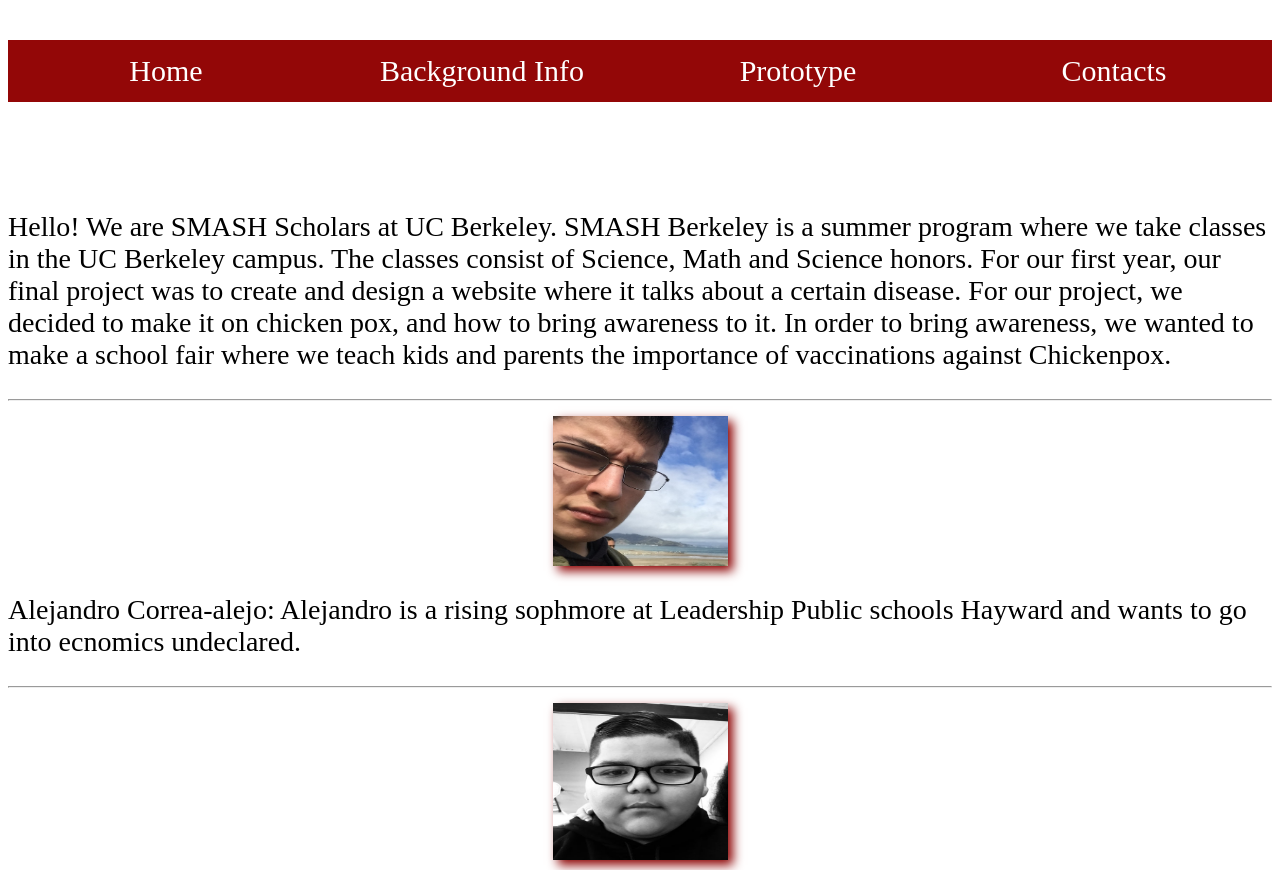
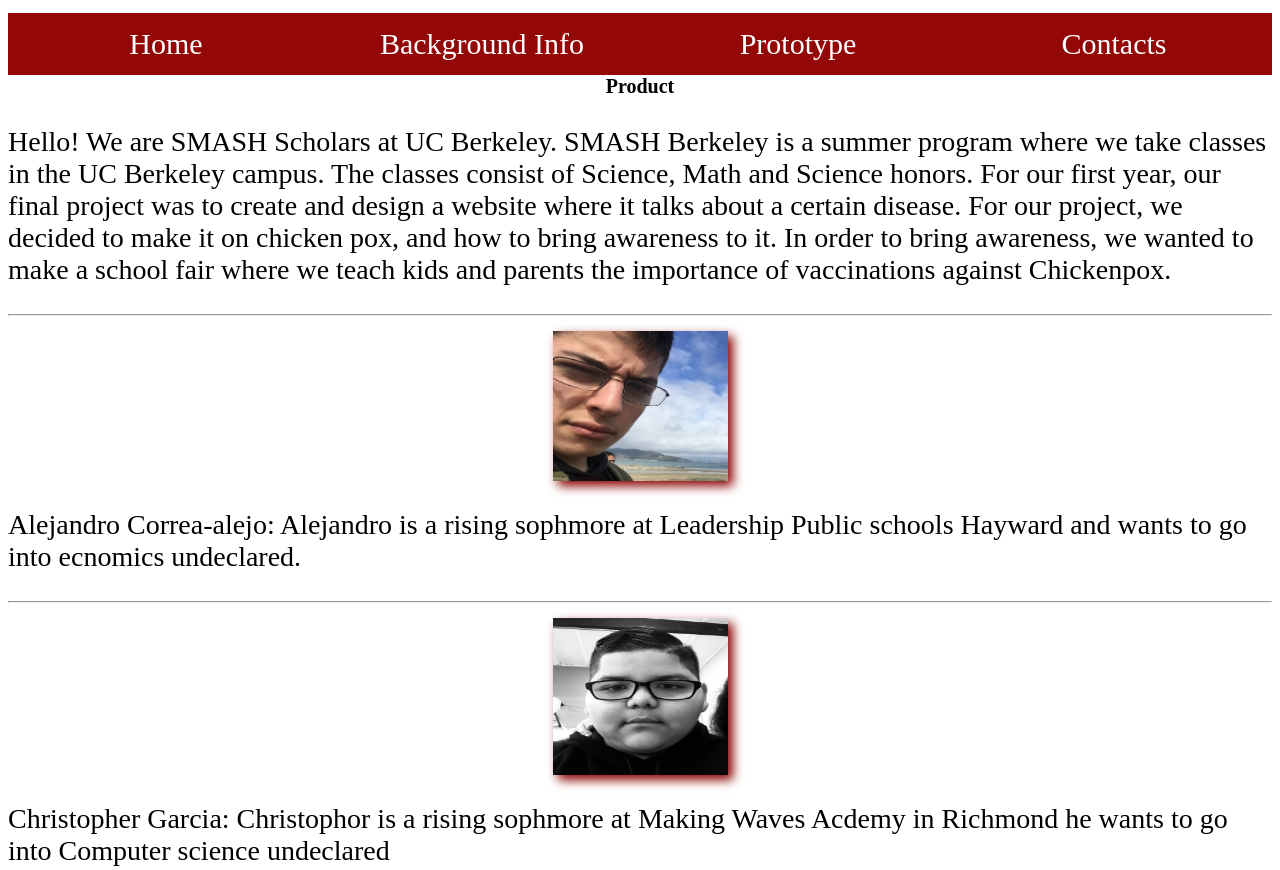
Before and after one commit to noahboa1/noahboa1.github.io, a plain HTML site: page Finalproject/Intro.html in a window 1280 px wide. Shown: the top 870 px of the page. Drawn offline with Linux system fonts and the light colour scheme.

Commit message:
Update Intro.css

```diff
--- a/Finalproject/Intro.css
+++ b/Finalproject/Intro.css
@@ -89,10 +89,12 @@ body{
     background-color: white;
     font-family: 'Merriweather', serif;
 }
-h2{
+h1{
     text-align: center;
     font-family: 'Merriweather', serif;
     font-size: 20px;
+    float: center;
+    color:black;
 
 
 }
```
